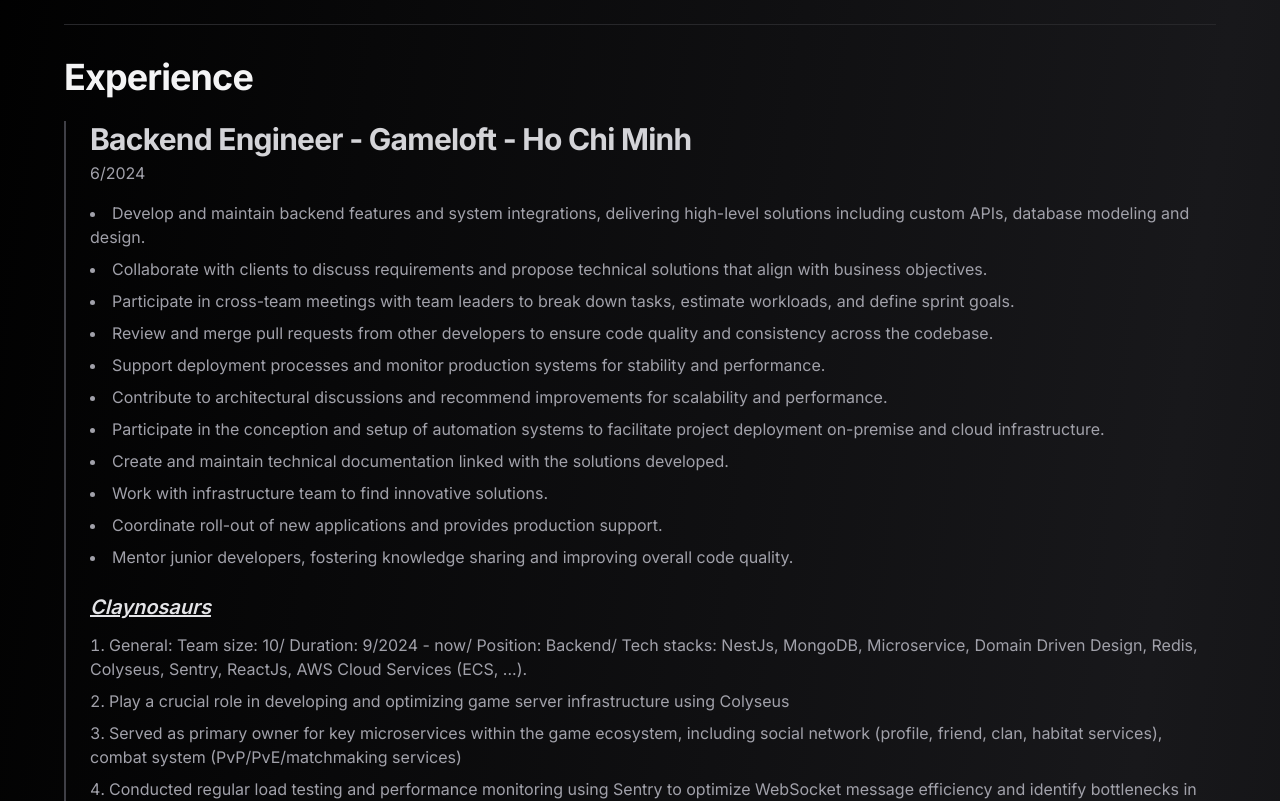
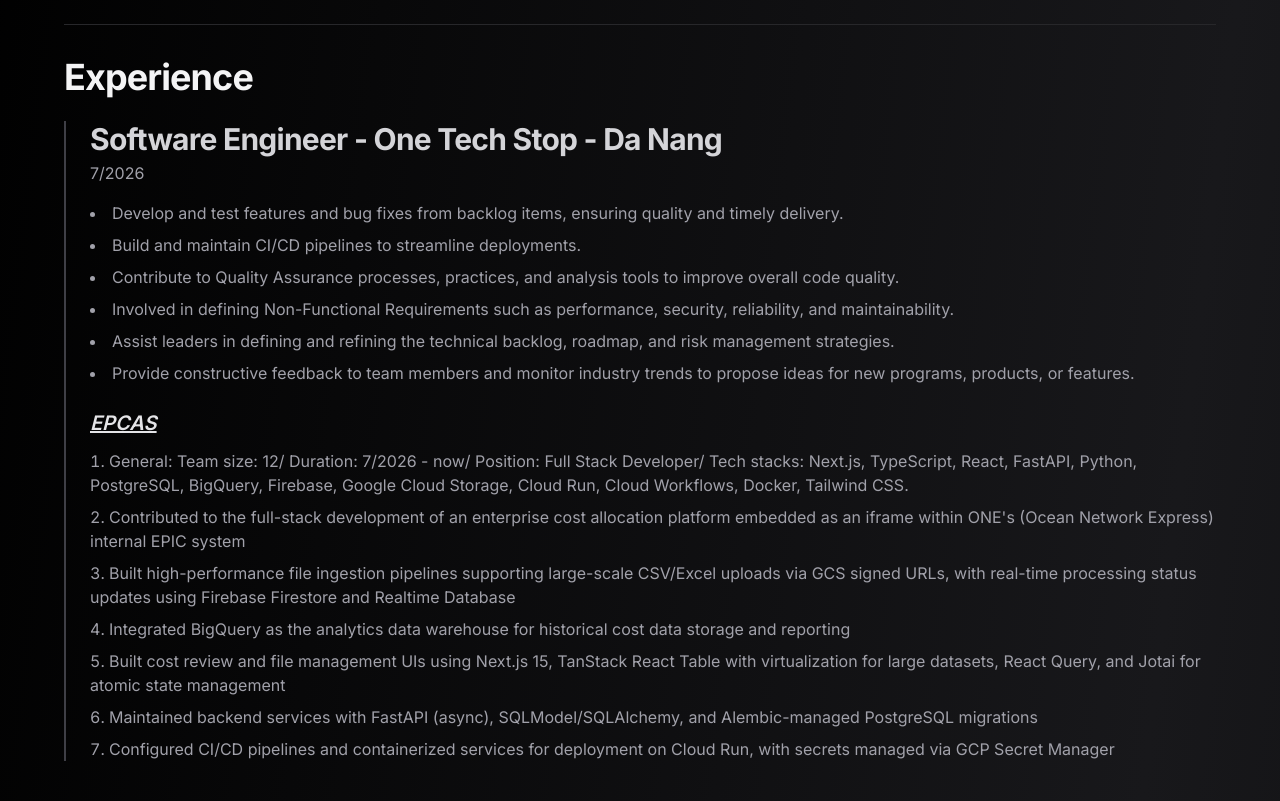
Before and after one commit to beiryu/nextjs-portfolio-pageview-counter, a Next.js app: page /portfolio in a window 1280 px wide. Shown: the part 360-1161 px from the top of the page. Built offline with nearby package versions, Linux system fonts and the light colour scheme; no server answers; what tailwindcss-debug-screens would draw is missing.

Commit message:
feat: update

```diff
--- a/app/portfolio/page.tsx
+++ b/app/portfolio/page.tsx
@@ -39,6 +39,81 @@
 						Experience
 					</h2>
 					<div className="space-y-10">
+						<div className="border-l-2 border-zinc-700 pl-6">
+							<h3 className="text-2xl font-bold tracking-tight text-zinc-300 sm:text-3xl">
+								Software Engineer - One Tech Stop - Da Nang
+							</h3>
+							<p className="text-zinc-400 mt-1">7/2026</p>
+							<ul className="mt-4 text-zinc-400 list-disc list-inside space-y-2">
+								<li>
+									Develop and test features and bug fixes from backlog items,
+									ensuring quality and timely delivery.
+								</li>
+								<li>
+									Build and maintain CI/CD pipelines to streamline deployments.
+								</li>
+								<li>
+									Contribute to Quality Assurance processes, practices, and
+									analysis tools to improve overall code quality.
+								</li>
+								<li>
+									Involved in defining Non-Functional Requirements such as
+									performance, security, reliability, and maintainability.
+								</li>
+								<li>
+									Assist leaders in defining and refining the technical
+									backlog, roadmap, and risk management strategies.
+								</li>
+								<li>
+									Provide constructive feedback to team members and monitor
+									industry trends to propose ideas for new programs, products,
+									or features.
+								</li>
+							</ul>
+
+							<h4 className="text-xl font-semibold text-zinc-200 mt-6 mb-3 italic underline">
+								EPCAS
+							</h4>
+							<ul className="text-zinc-400 list-decimal list-inside space-y-2">
+								<li>
+									General: Team size: 12/ Duration: 7/2026 - now/ Position:
+									Full Stack Developer/ Tech stacks: Next.js, TypeScript,
+									React, FastAPI, Python, PostgreSQL, BigQuery, Firebase,
+									Google Cloud Storage, Cloud Run, Cloud Workflows, Docker, Tailwind CSS.
+								</li>
+								<li>
+									Contributed to the full-stack development of an enterprise
+									cost allocation platform embedded as an iframe within ONE's
+									(Ocean Network Express) internal EPIC system
+								</li>
+								<li>
+									Built high-performance file ingestion pipelines supporting
+									large-scale CSV/Excel uploads via GCS signed URLs, with
+									real-time processing status updates using Firebase
+									Firestore and Realtime Database
+								</li>
+								<li>
+									Integrated BigQuery as the analytics data warehouse for
+									historical cost data storage and reporting
+								</li>
+								<li>
+									Built cost review and file management UIs using Next.js 15,
+									TanStack React Table with virtualization for large datasets,
+									React Query, and Jotai for atomic state management
+								</li>
+								<li>
+									Maintained backend services with FastAPI (async),
+									SQLModel/SQLAlchemy, and Alembic-managed PostgreSQL
+									migrations
+								</li>
+								<li>
+									Configured CI/CD pipelines and containerized services for
+									deployment on Cloud Run, with secrets managed via GCP
+									Secret Manager
+								</li>
+							</ul>
+						</div>
+
 						<div className="border-l-2 border-zinc-700 pl-6">
 							<h3 className="text-2xl font-bold tracking-tight text-zinc-300 sm:text-3xl">
 								Backend Engineer - Gameloft - Ho Chi Minh
```
